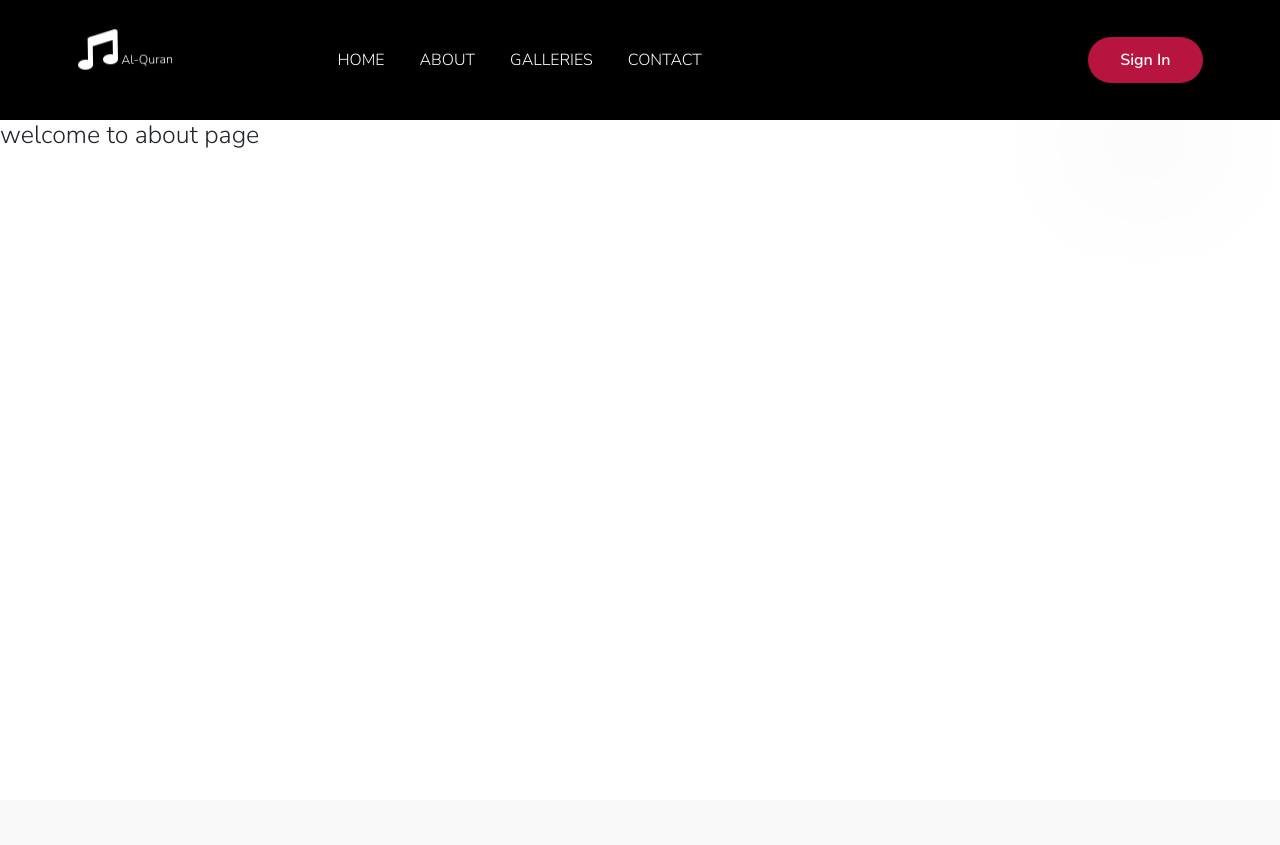
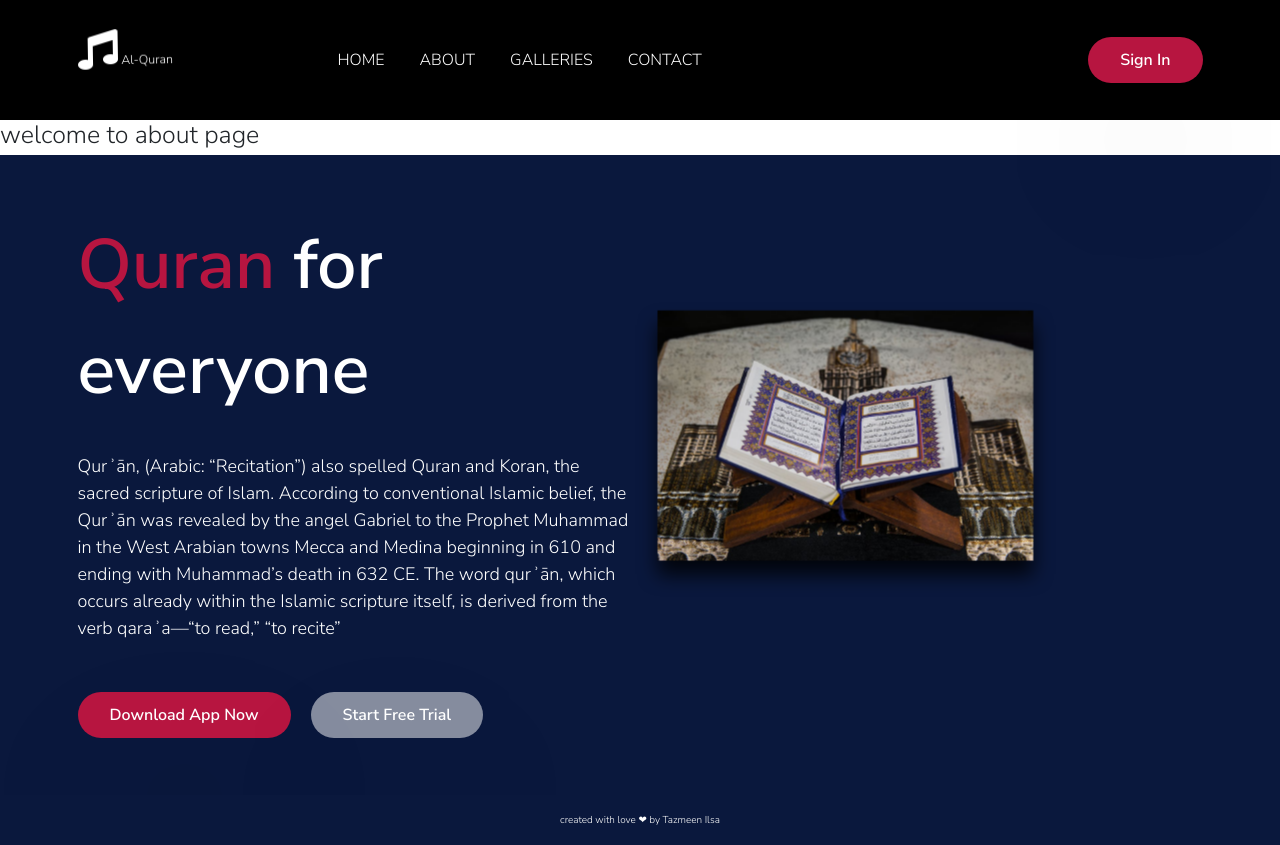
Before and after one commit to Tazmeenilsa/dynamic-data-in-web-using-express, a Node server app: page /about in a window 1280 px wide. Before the commit the page ends 148 px from the top, so only its background shows below. Run offline with Node 20, Linux system fonts and the light colour scheme; some libraries are stand-ins or nearby versions.

Commit message:
dynamic data

```diff
--- a/public/scss/main.css
+++ b/public/scss/main.css
@@ -1,11 +1,18 @@
 @import url("https://fonts.googleapis.com/css2?family=Nunito+Sans:wght@300;600&display=swap");
+
 html {
   font-size: 62.5%;
+  /* used for footer to stay at the bottom */
+  height: 100%;
 }
 
 body {
   font-family: "Nunito Sans", sans-serif;
   font-weight: 300;
+  /* following properties used for footer to stay at the bottom */
+  display: flex;
+  flex-direction: column;
+  min-height: 100%;
 }
 
 a,
@@ -18,50 +25,64 @@ a:hover {
   line-height: 10rem;
   background-color: black;
 }
+
 .main_header .navbar-brand {
   color: #fff;
   -webkit-animation: listen 1s linear infinite;
-          animation: listen 1s linear infinite;
+  animation: listen 1s linear infinite;
   -webkit-animation-direction: alternate;
-          animation-direction: alternate;
+  animation-direction: alternate;
 }
+
 .main_header .navbar-brand .fas {
   font-size: 4rem;
 }
+
 @-webkit-keyframes listen {
   from {
     transform: rotate(5deg);
   }
+
   to {
     transform: rotate(-5deg);
   }
 }
+
 @keyframes listen {
   from {
     transform: rotate(5deg);
   }
+
   to {
     transform: rotate(-5deg);
   }
 }
+
 .main_header .navbar-brand:hover {
   filter: drop-shadow(0 1.5rem 1rem rgba(255, 255, 255, 0.5));
 }
+
 .main_header .navbar-nav {
   padding-left: 15rem;
 }
+
 .main_header .navbar-nav .nav-item .nav-link {
   font-size: 1.6rem;
   color: #fff;
   text-transform: uppercase;
   padding-right: 3rem;
 }
-.main_header .navbar-nav .nav-item:last-child > .nav-link {
+
+.main_header .navbar-nav .nav-item:last-child>.nav-link {
   padding-right: 0%;
 }
-.main_header .nav-item:hover > .nav-link, .main_header .navbar-brand:hover, .main_header .navbar-brand:hover > .fas {
+
+.main_header .nav-item:hover>.nav-link,
+.main_header .navbar-brand:hover,
+.main_header .navbar-brand:hover>.fas {
   color: #b71540;
 }
+
 .main_header .my-btn {
   padding: 0.8rem 3.2rem;
   background: #b71540;
@@ -77,15 +98,18 @@ a:hover {
   border-radius: 4.5rem;
   outline: none;
 }
+
 .main_header .my-btn:hover {
   background-color: #fff;
   box-shadow: 0rem 1.5rem 2rem rgba(255, 255, 157, 0.4);
   color: #0a183d;
   transform: translateY(-0.7rem);
 }
+
 .main_header .navbar-toggler-icon {
   background-color: white;
 }
+
 .main_header .navbar-toggler-icon:hover {
   background-color: #b71540;
 }
@@ -95,6 +119,7 @@ a:hover {
   height: 80vh;
   background-color: #0a183d;
 }
+
 .header-hero_text {
   height: 80vh;
   display: flex;
@@ -102,6 +127,7 @@ a:hover {
   align-items: flex-start;
   flex-direction: column;
 }
+
 .header-hero_text h2 {
   color: #fff;
   font-size: 7rem;
@@ -109,21 +135,25 @@ a:hover {
   line-height: 150%;
   font-weight: 600;
 }
+
 .header-hero_text h2 span {
   color: #b71540;
   text-transform: capitalize;
 }
+
 .header-hero_text p {
   font-size: 1.8rem;
   color: #fff;
   margin-bottom: 5rem;
 }
+
 .header-hero_text .header-text_btn {
   display: flex;
   justify-content: center;
   align-items: center;
   flex-direction: row;
 }
+
 .header-hero_text .header-text_btn a {
   padding: 0.8rem 3.2rem;
   background: #b71540;
@@ -139,22 +169,26 @@ a:hover {
   border-radius: 4.5rem;
   outline: none;
 }
+
 .header-hero_text .header-text_btn a:hover {
   background-color: #fff;
   box-shadow: 0rem 1.5rem 2rem rgba(255, 255, 157, 0.4);
   color: #0a183d;
   transform: translateY(-0.7rem);
 }
+
 .header-hero_text .header-text_btn #btn__2 {
   margin-left: 2rem;
   background: rgba(255, 255, 255, 0.5);
 }
+
 .header-hero_text .header-text_btn #btn__2:hover {
   background-color: #fff;
   box-shadow: 0rem 1.5rem 2rem rgba(255, 255, 157, 0.4);
   color: #0a183d;
   transform: translateY(-0.7rem);
 }
+
 .header-hero_img {
   display: flex;
   justify-content: center;
@@ -162,59 +196,90 @@ a:hover {
   flex-direction: column;
   height: 70vh;
   -webkit-animation: anime-hero 10s linear infinite alternate;
-          animation: anime-hero 10s linear infinite alternate;
+  animation: anime-hero 10s linear infinite alternate;
 }
+
 @-webkit-keyframes anime-hero {
   from {
     transform: scale(0.9);
   }
+
   to {
     transform: scale(1);
   }
 }
+
 @keyframes anime-hero {
   from {
     transform: scale(0.9);
   }
+
   to {
     transform: scale(1);
   }
 }
+
 .header-hero_img img {
   filter: drop-shadow(0 1.5rem 1rem rgba(0, 0, 0, 0.8));
 }
+
+/* footer style */
+.footer {
+  width: 100%;
+  height: 5rem;
+  background-color: #0a183d;
+  /*following property used for footer to stay at the bottom  */
+  margin-top: auto;
+}
+.footer p {
+  color: #fff;
+  text-align: center;
+  line-height: 5rem;
+
+}
+
 
 @media (max-width: 768px) {
   html {
     font-size: 55%;
   }
+
   .main_header {
     line-height: 5rem;
     text-align: center;
     padding: 0 2rem;
   }
+
   .main_header .navbar-nav {
     padding-left: 3rem;
   }
+
   .main_header .navbar-nav .nav-item .nav-link {
     padding-right: 0%;
   }
+
   .navbar .navbar-toggler {
     border-color: rgba(255, 255, 255, 0.5);
   }
+
   .header-hero_text .header-text_btn {
     display: block;
     margin: 0 auto;
   }
+
   .header-hero_text .header-text_btn a {
     display: block;
     text-align: center;
   }
+
   .header-hero_text .header-text_btn #btn__2 {
     margin-top: 2rem;
     margin-left: 0%;
   }
+
   .header-hero_img {
     display: none;
   }
-}/*# sourceMappingURL=main.css.map */
+}
+
+/*# sourceMappingURL=main.css.map */
--- a/src/index.js
+++ b/src/index.js
@@ -15,6 +15,7 @@ app.set("views",templatePath)
 // using partials,,-- require hbs above, store path in a variable
 hbs.registerPartials(partialsPath)
 
+app.use(express.static(staticPath))
 
 // template engine route
 app.get("/",(req,res)=>{
@@ -26,10 +27,21 @@ app.get("/about" ,(req,res)=>{
 res.render('about')
 })
 
-app.use(express.static(staticPath))
-app.get("/" , (req,res)=>{
-res.send("welcome")
+app.get("/about/*", (req,res)=>{
+    res.render("404",{
+        errorComment:"Opss this about page not found"
+    });
+    })
+
+// 404 page
+//universal symbol hmesha last m ho
+app.get("*", (req,res)=>{
+res.render("404",{
+    errorComment:"Opss page not found"
+});
 })
+
+
 
 app.listen(8000,()=>{
     console.log("welcome to port 8000")
--- a/templates/partials/footer.hbs
+++ b/templates/partials/footer.hbs
@@ -1,3 +1,6 @@
+<footer class="footer ">
+<p>created with love ❤ by Tazmeen Ilsa</p>
+</footer>
 
     <script src="https://cdn.jsdelivr.net/npm/@popperjs/core@2.11.6/dist/umd/popper.min.js"
         integrity="sha384-oBqDVmMz9ATKxIep9tiCxS/Z9fNfEXiDAYTujMAeBAsjFuCZSmKbSSUnQlmh/jp3"
--- /dev/null
+++ b/templates/partials/mainheader.hbs
@@ -0,0 +1,27 @@
+<div class="header-hero">
+        <div class="container">
+            <div class="row">
+                <div class="col-lg-6 col-10 mx-auto">
+                    <div class="header-hero_text">
+                        <h2><span>Quran</span> for everyone</h2>
+                        <p>Qurʾān, (Arabic: “Recitation”) also spelled Quran and Koran, the sacred scripture of Islam.
+                            According to conventional Islamic belief, the Qurʾān was revealed by the angel Gabriel to
+                            the Prophet Muhammad in the West Arabian towns Mecca and Medina beginning in 610 and ending
+                            with Muhammad’s death in 632 CE. The word qurʾān, which occurs already within the Islamic
+                            scripture itself, is derived from the verb qaraʾa—“to read,” “to recite”
+                        </p>
+                        <div class="header-text_btn ">
+                            <a href="#" alt="">Download app now</a>
+                            <a href="#" alt="" id="btn__2">start free trial</a>
+                        </div>
+                    </div>
+                </div>
+                <!-- rigth side images -->
+                <div class="col-lg-6 col-10 mx-auto ">
+                    <figure class="header-hero_img d-sm-none d-lg-flex d-xs-none">
+                        <img src="images/quran.jpeg" alt="" width="70%" class="img-fluid">
+                    </figure>
+                </div>
+            </div>
+        </div>
+    </div>
--- a/templates/views/about.hbs
+++ b/templates/views/about.hbs
@@ -8,6 +8,7 @@
 <body>
     {{>header}}
     <h1>welcome to about page</h1>
+    {{>mainheader}}
   {{>footer}}
 </body>
 </html>
```
Also changed, not shown: templates/views/404.hbs (added, +14 -0 lines), templates/views/index.hbs (+1 -27 lines).
